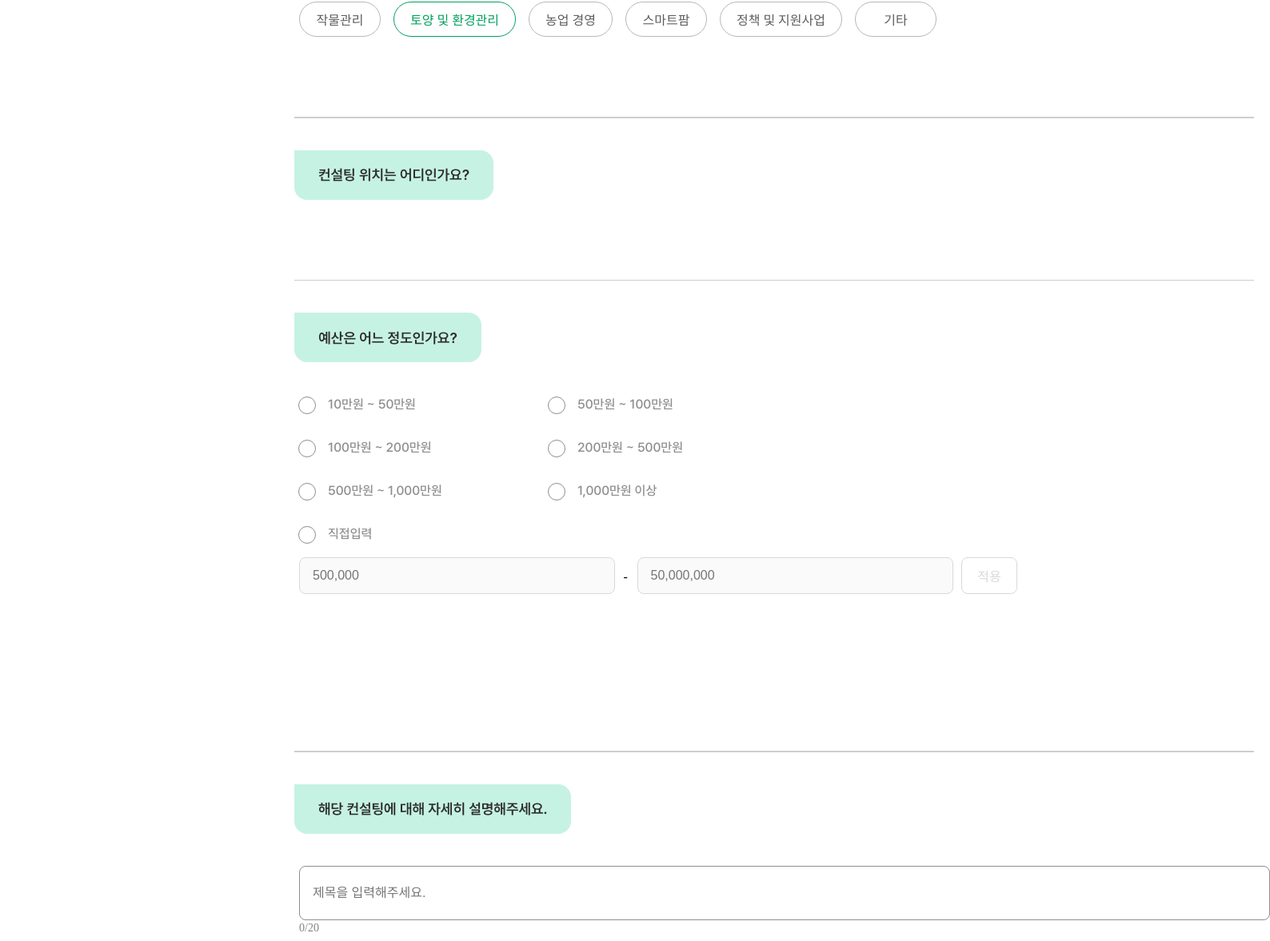
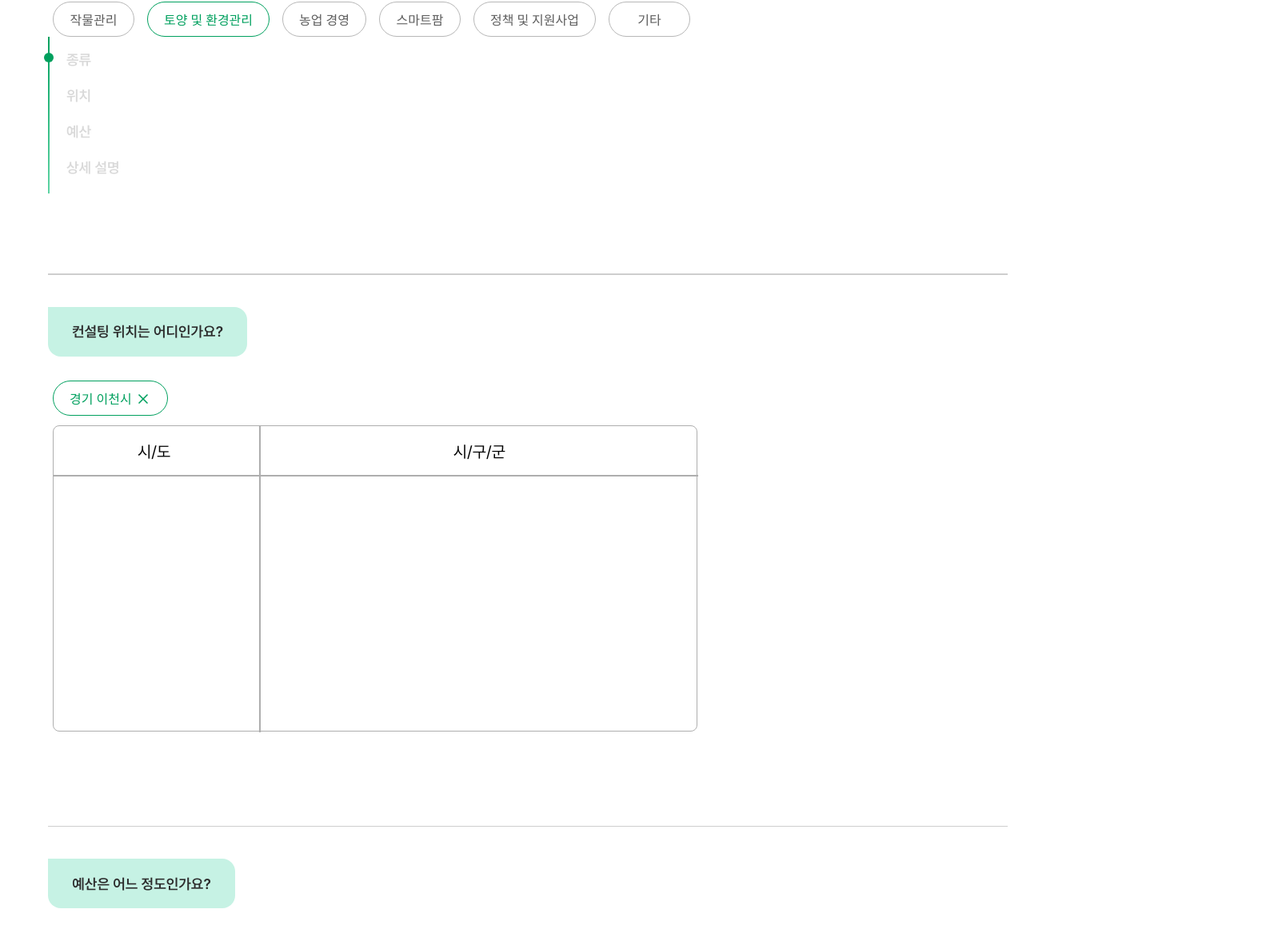
Before and after one commit to Farm-On/FE, a React (Vite) app: page / in a window 1280 px wide. Shown: the part 379-1556 px from the top of the page at 80% size, 1588 px wide, since content can reach past the window. Built offline with nearby package versions, Linux system fonts and the light colour scheme.

Commit message:
feat:오른쪽 스크롤바 구현(움직임 x)

```diff
--- /dev/null
+++ b/src/components/ChoiceCity.tsx
@@ -0,0 +1,43 @@
+import * as CC from '../styles/components/ChoiceCity.style';
+import styled from '@emotion/styled';
+
+
+export const ChoiceCity = ()=>{
+    return(
+        <CC.Container>
+            <CC.Vertical/>
+            <CC.Horizon/>
+            <City>
+                <p style={{paddingLeft:"105px"}}>시/도</p>
+                <p style={{paddingRight:"239px"}}>시/구/군</p>
+            </City>
+
+            <CC.ProvinceContainer>{/*세로 743/ 가로 250 */}
+                <div>
+                    <CC.ProvinceScroll>
+
+                    </CC.ProvinceScroll>
+                </div>
+            </CC.ProvinceContainer>
+
+            <CC.CityContainer> {/*세로 743 / 가로 554 */}
+                <div>
+
+                    <CC.CityScroll>
+
+                    </CC.CityScroll>
+                </div>
+            </CC.CityContainer>
+        </CC.Container>
+    )
+};
+
+const City = styled.div`
+display:flex;
+justify-content:space-between;
+p{
+    font-size:20px;
+    font-family:'PretendardRegular';
+}
+
+`
--- /dev/null
+++ b/src/components/StateScroll.tsx
@@ -0,0 +1,18 @@
+import * as SS from '../styles/components/StateScroll.style';
+//import styled from '@emotion/styled';
+
+export const StateScroll = ()=>{
+    return(
+        <SS.StateScroll>
+            <SS.Line>
+                <SS.Circle/>
+            </SS.Line>
+            <SS.Section>
+                <p>종류</p>
+                <p>위치</p>
+                <p>예산</p>
+                <p>상세 설명</p>
+            </SS.Section>
+        </SS.StateScroll>
+    )
+};
--- a/src/pages/Home/RequestEstimate.tsx
+++ b/src/pages/Home/RequestEstimate.tsx
@@ -2,8 +2,11 @@ import * as RE from '../../styles/pages/RequestEstimate';
 import HomeIcon from '../../assets/icons/Home.svg?react';
 import GreyRightIcon from '../../assets/icons/GreyRight.svg?react';
 import CameraIcon from '../../assets/icons/camera.svg?react';
+import XIcon from '../../assets/icons/x.svg?react';
 import { useState } from 'react';
 import { EstimateBudget } from '@/components/EstimateBudget';
+import { ChoiceCity } from '@/components/ChoiceCity';
+import { StateScroll } from '@/components/StateScroll';
 import styled from '@emotion/styled';
 
 // interface REprops{
@@ -79,7 +82,8 @@ export default function RequestEstimatePage():JSX.Element{
 
 
     return(
-        <div>
+        <RE.PageWrapper>
+            <RE.CenteredContainer>
                 <RE.Title>
                     <h2>견적요청</h2>
                     <RE.Wrapper>
@@ -96,9 +100,8 @@ export default function RequestEstimatePage():JSX.Element{
                         </RE.Process>
                     </RE.Wrapper>
                 </RE.Title>
-
                 <RE.Container>
-                <div style={{paddingLeft:'360px'}}>
+                <div>
 
                     <div>
                         <RE.Bubble>어떤 컨설팅을 원하세요?</RE.Bubble>
@@ -115,12 +118,25 @@ export default function RequestEstimatePage():JSX.Element{
                                 )
                             })}
                         </RE.Chips>
+                        <StateScroll/>
                         <RE.DividingLine/>
                     </div>
 
 
                     <div>
                         <RE.Bubble>컨설팅 위치는 어디인가요?</RE.Bubble>
+                        <RE.CancleX>
+                            <RE.Chip isSelected={true}>
+                                경기 이천시
+                                <div style={{width:'20px',height:'20px'}}>
+                                    <XIcon style={{paddingTop:'1px'}}/>
+                                </div>
+                            </RE.Chip>
+                        </RE.CancleX>
+
+                        <div style={{paddingBottom:'18px',paddingLeft:'6px'}}>
+                            <ChoiceCity/>
+                        </div>
                         <RE.DividingLine/>
                     </div>
 
@@ -150,15 +166,15 @@ export default function RequestEstimatePage():JSX.Element{
                     <div>
                         <RE.Bubble>해당 컨설팅에 대해 자세히 설명해주세요.</RE.Bubble>
                         <div style={{display:'flex', flexDirection:'column', gap:'18px', paddingTop:'40px',paddingLeft:"6px"}}>
-                        <TitleContainer>
+                            <div>
                                 <RE.PostTitle
                                 type='text'
                                 placeholder='제목을 입력해주세요.'
                                 value={titleValue}
                                 onChange={handleValue}
                                 />
-                            <RE.TitleText>{0}/20</RE.TitleText>
-                        </TitleContainer>
+                                <RE.TitleLength>{0}/20</RE.TitleLength>
+                            </div>
 
                             <InputContainer>
                                 <RE.PostContent
@@ -168,7 +184,7 @@ export default function RequestEstimatePage():JSX.Element{
                                 />
                                 <div style={{position:'absolute',bottom:'20px',left:'26px'}}><CameraIcon/></div>
                             </InputContainer>
-                        <RE.ContentText>{0}/3000</RE.ContentText>
+                            <RE.ContentLength>{0}/3000</RE.ContentLength>
 
                         </div>
                         <ApplyBtn>
@@ -178,16 +194,13 @@ export default function RequestEstimatePage():JSX.Element{
 
                 </div>
                 </RE.Container>
-
-        </div>
+            </RE.CenteredContainer>
+        </RE.PageWrapper>
 
     )
 }
 
 
-
-const TitleContainer = styled.div`
-`
 
 const InputContainer = styled.div`
 position: relative;
--- /dev/null
+++ b/src/styles/components/ChoiceCity.style.ts
@@ -0,0 +1,38 @@
+import styled from "@emotion/styled";
+
+export const Container = styled.div`
+width: 804px;
+height: 381px;
+border: 1px solid rgba(174, 174, 174, 1);
+border-radius:8px;
+position:relative;
+`
+export const Vertical = styled.div`
+position:absolute;
+left:257px;
+border: 1px solid rgba(174, 174, 174, 1);
+height:100%;
+`
+export const Horizon = styled.div`
+position:absolute;
+top:61px;
+border: 1px solid rgba(174, 174, 174, 1);
+width:100%;
+`
+
+export const ProvinceContainer = styled.div`
+width:250px;
+height:743px;
+position:absolute;
+left:0;
+top:61px;
+`
+export const CityContainer = styled.div`
+width:560px;
+height:743px;
+position:absolute;
+left:250px;
+top:61px;
+`
+export const ProvinceScroll = styled.div``
+export const CityScroll = styled.div``
--- /dev/null
+++ b/src/styles/components/StateScroll.style.ts
@@ -0,0 +1,46 @@
+import styled from '@emotion/styled';
+
+export const StateScroll = styled.div`
+//position:relative;
+//top:10px;
+//left:1200px;
+display:flex;
+gap:21px;
+//padding-top:100px;
+//padding-left:1300px;
+`
+
+export const Line = styled.div`
+width: 2px;
+height: 196px;
+background: linear-gradient(to bottom, rgba(0, 160, 94, 1), rgba(95, 212, 164, 1));
+position:relative;
+`
+
+export const Circle = styled.div`
+position:absolute;
+top:20px;
+left:-5px;
+width: 12px;
+height: 12px;
+background-color:rgba(0, 160, 94, 1);
+border-radius:100%;
+
+`
+
+export const Section = styled.div`
+p{
+    font-size:18px;
+    margin:0;
+    font-family:'PretendardSemiBold';
+    color:rgba(217, 217, 217, 1);
+}
+display:flex;
+flex-direction:column;
+justify-content:center;
+gap:24px;
+width:67px;
+height:192px;
+white-space:nowrap;
+
+`
--- a/src/styles/pages/RequestEstimate.ts
+++ b/src/styles/pages/RequestEstimate.ts
@@ -5,7 +5,7 @@ import styled from "@emotion/styled";
 export const Title = styled.div`
 height:100px;
 background-color:rgba(255, 255, 255, 1);
-padding-left:360px;
+//padding-left:360px;
 h2{
     margin:0;
 }
@@ -58,7 +58,7 @@ min-width: 60px;
 width:fit-content;
 height:22px;
 padding: 10px 20px 10px 20px;
-gap: 10px;
+gap: 4px;
 border-radius: 60px;
 border: 1px solid ${(props)=> (props.isSelected ? 'rgba(0, 160, 94, 1)' : 'rgba(183, 183, 183, 1)')};
 color:${(props)=> (props.isSelected ? 'rgba(0, 160, 94, 1)' : 'rgba(93, 93, 93, 1)')};
@@ -147,6 +147,7 @@ align-items:center;
 color:rgba(217, 217, 217, 1);
 font-size:16px;
 white-space:nowrap;
+background-color:rgba(255, 255, 255, 1);
 `
 
 export const PostTitle = styled.input`
@@ -163,7 +164,7 @@ font-family:'PretendardRegular'
 position:relative;
 `
 
-export const TitleText = styled.span`
+export const TitleLength = styled.span`
 color:rgba(129, 129, 129, 1);
 font-size:14px;
 min-width:31px;
@@ -185,7 +186,7 @@ export const PostContent = styled.textarea`
 
 
 
-export const ContentText = styled.div`
+export const ContentLength = styled.div`
 color:rgba(129, 129, 129, 1);
 font-size:14px;
 min-width:49px;
@@ -199,3 +200,25 @@ margin-bottom:198px;
 margin-top:18px;
 padding-left:6px;
 `
+export const CancleX = styled.div`
+padding-top:30px;
+padding-bottom:12px;
+padding-left:6px;
+`
+
+export const PageWrapper = styled.div`
+width: 100%;
+min-height: 100vh;
+display: flex;
+justify-content: center;
+//background-color: 배경색 지정
+`;
+
+export const CenteredContainer = styled.div`
+width: 100%;
+max-width: 1200px;  // 또는 원하는 최대 너비
+margin: 0 auto;
+padding: 0 20px;  // 좌우 여백
+box-sizing: border-box;
+position:relative;
+`;
```
Also changed, not shown: src/assets/icons/x.svg (added). Lines whose indentation alone changed are shown as unchanged.
